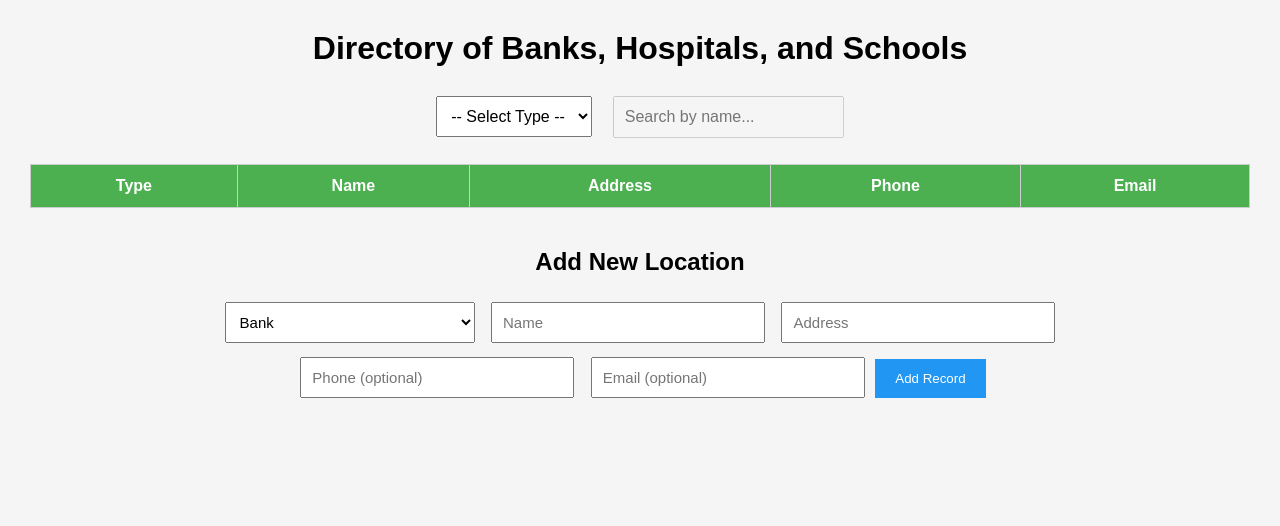
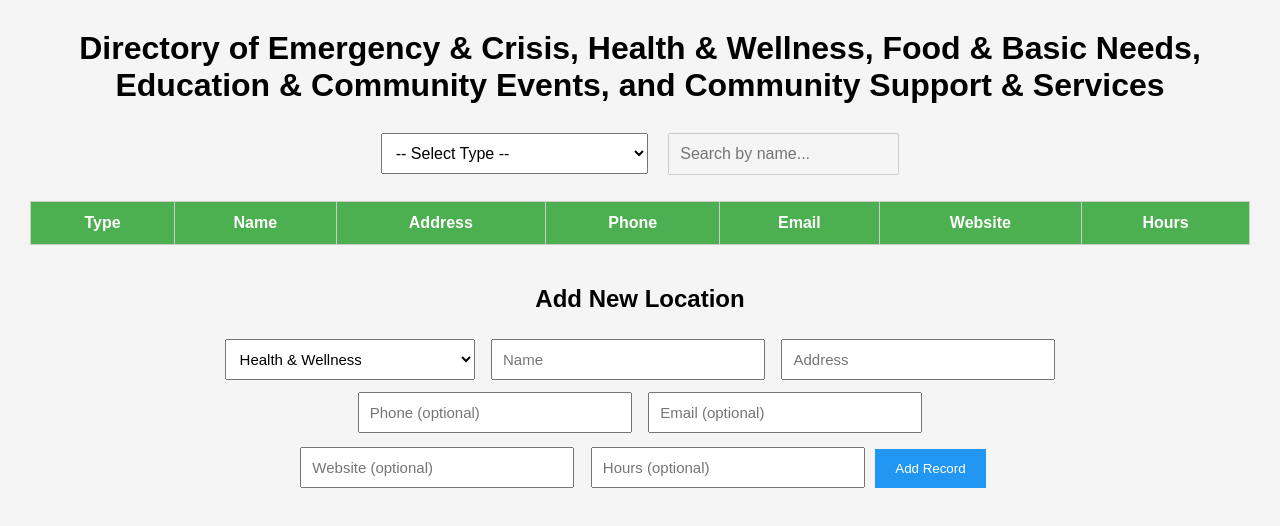
Before and after one commit to rabbitxiongmao/webmasterV4, a plain HTML site: page index.html in a window 1280 px wide. Drawn offline with Linux system fonts and the light colour scheme; no server answers.

Commit message:
update index

```diff
--- a/index.html
+++ b/index.html
@@ -7,15 +7,17 @@
 </head>
 <body>
 
-<h1>Directory of Banks, Hospitals, and Schools</h1>
+<h1>Directory of Emergency & Crisis, Health & Wellness, Food & Basic Needs, Education & Community Events, and Community Support & Services</h1>
 
 <div class="controls">
     <select id="typeFilter">
         <option value="">-- Select Type --</option>
         <option value="all">All Types</option>
-        <option value="Bank">Bank</option>
-        <option value="Hospital">Hospital</option>
-        <option value="School">School</option>
+        <option value="Emergency & Crisis">Emergency & Crisis</option>
+        <option value="Health & Wellness">Health & Wellness</option>
+        <option value="Food & Basic Needs">Food & Basic Needs</option>
+        <option value="Education & Community Events">Education & Community Events</option>
+        <option value="Community Support & Services">Community Support & Services</option>
     </select>
 
     <input type="text" id="searchBox" placeholder="Search by name..." disabled>
@@ -31,6 +33,8 @@
             <th>Address</th>
             <th>Phone</th>
             <th>Email</th>
+            <th>Website</th>
+            <th>Hours</th>
         </tr>
     </thead>
     <tbody id="dataTable"></tbody>
@@ -40,15 +44,19 @@
 
 <div class="form-container">
     <select id="newType">
-        <option value="Bank">Bank</option>
-        <option value="Hospital">Hospital</option>
-        <option value="School">School</option>
+        option value="Emergency & Crisis">Emergency & Crisis</option>
+        <option value="Health & Wellness">Health & Wellness</option>
+        <option value="Food & Basic Needs">Food & Basic Needs</option>
+        <option value="Education & Community Events">Education & Community Events</option>
+        <option value="Community Support & Services">Community Support & Services</option>
     </select>
 
     <input type="text" id="newName" placeholder="Name">
     <input type="text" id="newAddress" placeholder="Address">
     <input type="text" id="newPhone" placeholder="Phone (optional)">
     <input type="email" id="newEmail" placeholder="Email (optional)">
+    <input type="text" id="newWebsite" placeholder="Website (optional)">
+    <input type="text" id="newHours" placeholder="Hours (optional)">
     <button id="addBtn">Add Record</button>
 </div>
 
```
